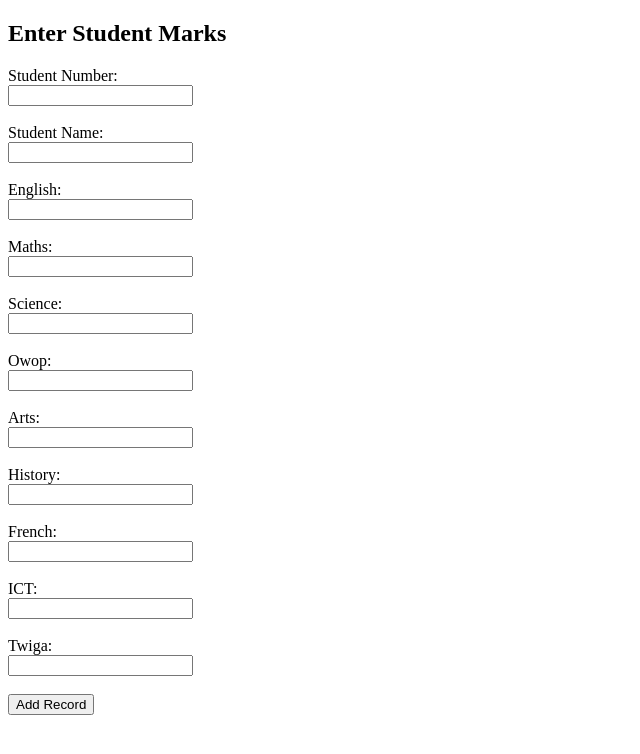
After one commit to RaphaelWright/schoolreportsystem, a PHP site: page /marks.php in a window 1280 px wide. The commit adds this page. Shown: the top 754 px of the page, without its empty margins (0-640 px from the left). Run offline with PHP 8.4, Linux system fonts and the light colour scheme.

Commit message:
progress

```diff
--- /dev/null
+++ b/marks.php
@@ -0,0 +1,88 @@
+<?php
+// Database connection
+$servername = "localhost"; // Change this to your database server
+$username = "root"; // Change this to your database username
+$password = ""; // Change this to your database password
+$dbname = "school_db"; // Change this to your database name
+
+// Create connection
+$conn = new mysqli($servername, $username, $password, $dbname);
+
+// Check connection
+if ($conn->connect_error) {
+    die("Connection failed: " . $conn->connect_error);
+}
+
+// Form submission
+if ($_SERVER["REQUEST_METHOD"] == "POST") {
+    $student_number = $_POST['student_number'];
+    $student_name = $_POST['student_name'];
+    $english = $_POST['english'];
+    $maths = $_POST['maths'];
+    $science = $_POST['science'];
+    $owop = $_POST['owop'];
+    $arts = $_POST['arts'];
+    $history = $_POST['history'];
+    $french = $_POST['french'];
+    $ict = $_POST['ict'];
+    $twiga = $_POST['twiga'];
+
+    // Insert into database
+    $sql = "INSERT INTO student_marks (student_number, student_name, marks)
+    VALUES ('$student_number', '$student_name', '$english', '$maths', '$science',
+    '$owop', '$arts', '$history', '$french', '$ict', '$twiga)";
+
+    if ($conn->query($sql) === TRUE) {
+        echo "<script>alert('Student marks added successfully')</script>";
+    } else {
+        echo "Error: " . $sql . "<br>" . $conn->error;
+    }
+}
+?>
+
+<!DOCTYPE html>
+<html>
+<head>
+    <title>Student Marks Form</title>
+</head>
+<body>
+    <h2>Enter Student Marks</h2>
+    <form method="post">
+        <label for="student_number">Student Number:</label><br>
+        <input type="text" id="student_number" name="student_number" required><br><br>
+
+        <label for="student_name">Student Name:</label><br>
+        <input type="text" id="student_name" name="student_name" required><br><br>
+
+        <label for="english">English:</label><br>
+        <input type="text" id="english" name="english" required><br><br>
+
+        <label for="maths">Maths:</label><br>
+        <input type="text" id="maths" name="maths" required><br><br>
+
+        <label for="science">Science:</label><br>
+        <input type="text" id="science" name="science" required><br><br>
+
+        <label for="owop">Owop:</label><br>
+        <input type="text" id="owop" name="owop" required><br><br>
+
+        <label for="arts">Arts:</label><br>
+        <input type="text" id="arts" name="arts" required><br><br>
+
+        <label for="history">History:</label><br>
+        <input type="text" id="history" name="history" required><br><br>
+
+        <label for="french">French:</label><br>
+        <input type="text" id="french" name="french" required><br><br>
+
+        <label for="ict">ICT:</label><br>
+        <input type="text" id="ict" name="ict" required><br><br>
+
+        <label for="twiga">Twiga:</label><br>
+        <input type="text" id="twiga" name="twiga" required><br><br>
+
+        <input type="submit" value="Add Record">
+
+        </form>
+</body>
+</html>
```
Also changed, not shown: index.php (+4 -3 lines), tdashboard.php (added).
